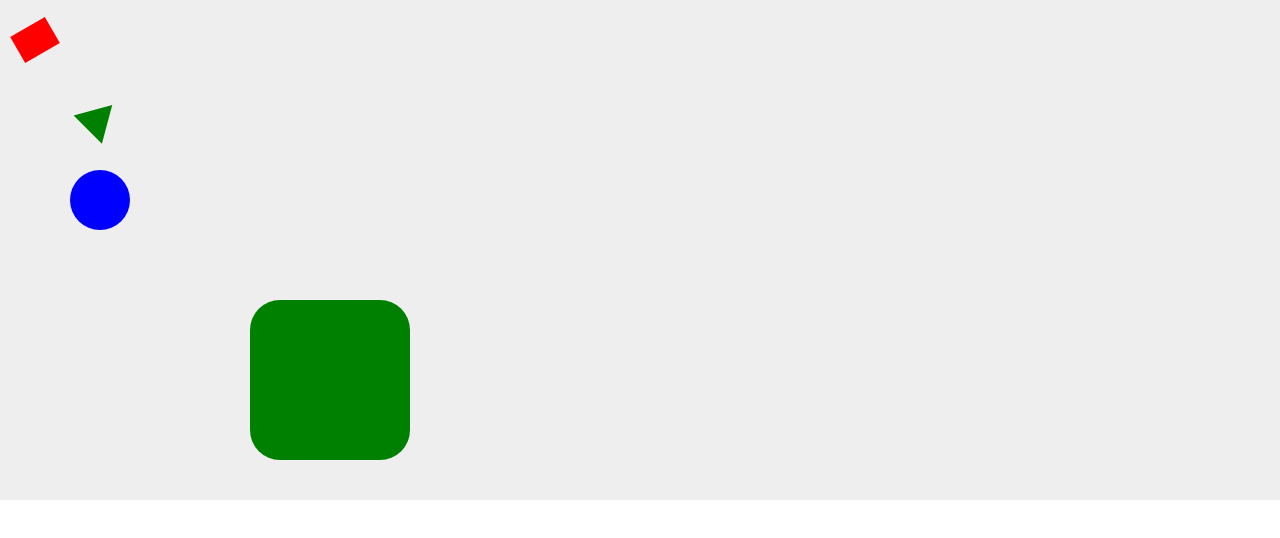
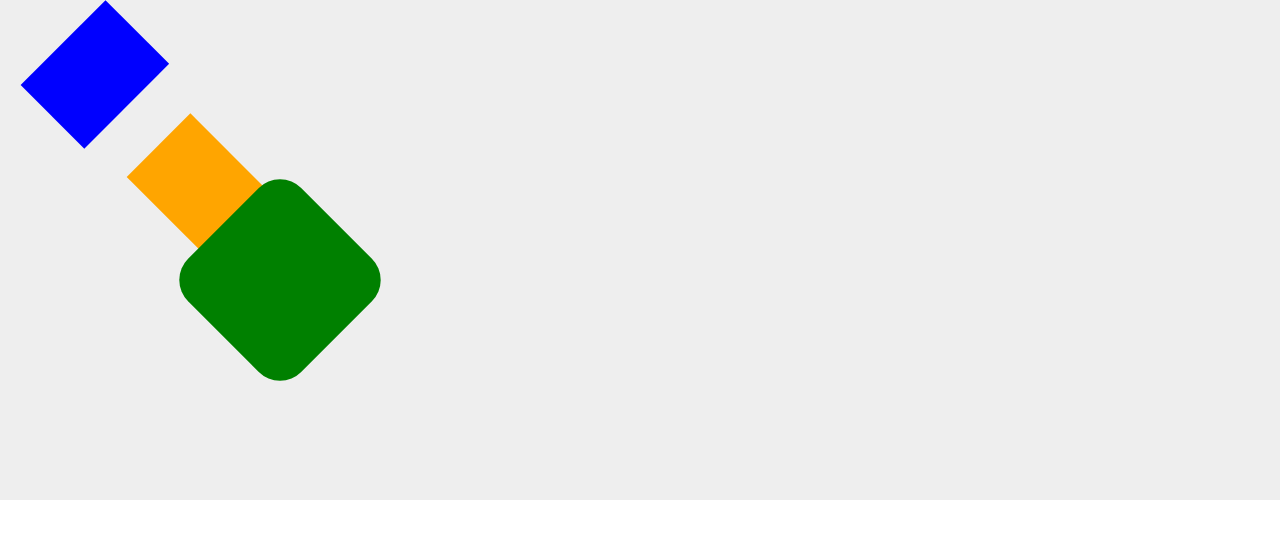
Before and after one commit to phenomLi/Canvas-Renderer, a website built with webpack: page main.html in a window 1280 px wide. Built offline with Linux system fonts and the light colour scheme.

Commit message:
新增绘制贝塞尔曲线方法，组合类型；优化代码结构

```diff
--- a/main.html
+++ b/main.html
@@ -30,33 +30,12 @@ const p = new prender(document.getElementById("canvas"), {
     height: 500
 });
 
-const rect = new p.shapes.rectangle({
-    pin: [20, 20],
-    edge: [30, 40],
-    fill: true,
-    rotate: 60,
-    color: 'red'
-});
-
-const tri = new p.shapes.triangle({
-    pin: [100, 100],
-    edge: 40,
-    rotate: 45,
-    color: 'green'
-});
-
-const c = new p.shapes.circle({
-    pin: [100, 200],
-    radius: 30,
-    fill: true,
-    color: 'blue'
-});
-
-const group = new p.shapes.group();
 
 const cu = new p.shapes.custom({
     pin: [200, 200],
+    center: [280, 280],
     color: 'green',
+    rotate: 45,
     draw(ctx, line) {
         line
         .start([0, 30])
@@ -73,20 +52,38 @@ const cu = new p.shapes.custom({
 });
 
 
-group.append(rect);
-group.append(tri);
-group.append(c);
-group.append(cu);
+const s1 = new p.shapes.rectangle({
+    pin: [50, 50],
+    edge: [90, 120],
+    fill: true,
+    color: 'blue'
+});
 
-p.append(group);
-
-//group.show(false);
-
-cu.x(250).y(300);
-
-console.log(cu.show());
+const s2 = new p.shapes.rectangle({
+    pin: [140, 50],
+    edge: [120, 90],
+    fill: true,
+    color: 'orange'
+});
 
 
+const c = new p.shapes.composite({
+    pin: [50, 50],
+    center: [155, 85],
+    rotate: 45
+});
+
+c.join(s1);
+c.join(s2);
+
+
+p.append(c);
+p.append(cu);
+
+c.x(60).y(80);
+
+s1.y(60);
+s2.x(200);
 
 console.log('图形数量:' + p.getShapesCount());
 
--- a/src/init.ts
+++ b/src/init.ts
@@ -1,5 +1,5 @@
 import { shape } from './shape/baseShape';
-import { shapes } from './render/core';
+import { shapes, ShapeType } from './render/core';
 import { group } from './shape/group';
 import { shapeHeap } from './render/core';
 import { broadcast } from './render/util';
@@ -60,14 +60,12 @@ class initCanvasStyle {
 
 
 class init {
-    private canvasEle: HTMLCanvasElement;
     private canvasStyle: initCanvasStyle;
     private ctx: CanvasRenderingContext2D;
     private shapeHeap: shapeHeap;
     public shapes;
 
     constructor(canvasEle: HTMLCanvasElement, config: canvasConfig) {
-        this.canvasEle = canvasEle;
         this.ctx = canvasEle.getContext('2d');
 
         // 设置canvas基本样式
@@ -99,11 +97,16 @@ class init {
         return this.shapeHeap.getCount();
     }
 
-    public append(shape: shape | group): void {
-        this.shapeHeap.append(shape);
+    public append(shape: ShapeType| Array<ShapeType>): void {
+        if(shape instanceof Array) {
+            shape.map(item => this.shapeHeap.append(item));
+        }
+        else {
+            this.shapeHeap.append(shape);
+        }
     }
 
-    public remove(shape: shape | group): void {
+    public remove(shape: ShapeType): void {
         this.shapeHeap.remove(shape);
     }
 
@@ -111,7 +114,7 @@ class init {
         this.shapeHeap.clear();
     }
 
-    public clone(shape: shape | group): shape | group {
+    public clone(shape: ShapeType): ShapeType {
         return this.shapeHeap.clone(shape);
     }
 
--- a/src/render/core.ts
+++ b/src/render/core.ts
@@ -6,7 +6,10 @@ import { circle } from '../shape/circle';
 import { rectangle } from '../shape/rectangle';
 import { group } from '../shape/group';
 import { composite } from '../shape/composite';
-import { line } from '../shape/line';
+
+
+// 图形类
+export type ShapeType = shape | group | composite;
 
 
 class canvasInfo {
@@ -21,7 +24,7 @@ export class shapeHeap {
     private count: number;
     private canvasInfo: canvasInfo;
     private ctx: CanvasRenderingContext2D;
-    private shapeHeapArray: Array<shape | group> = new Array();
+    private shapeHeapArray: Array<ShapeType> = new Array();
 
     constructor(ctx: CanvasRenderingContext2D, canvasInfo: canvasInfo) {
         this.count = 0;
@@ -33,67 +36,52 @@ export class shapeHeap {
         return this.count;
     }
 
-    public append(shape: shape | group) {
+    public append(shape: ShapeType) {
         this.shapeHeapArray.push(shape);
+
+        // 更改图形isMounted状态
         shape.isMount(true);
-
-        // 渲染到画布后执行钩子函数
-        shape.mounted();
-
-        if(shape instanceof group) {
-            DFS(shape.getShapeList(), item => {
-                item.isMount(true);
-                // 渲染到画布后执行钩子函数
-                item.mounted();
-            });
-
-            this.count += shape.getCount();
-        }
-        else {
-            this.count += 1;
-        }
+        // 更新画布中图形数量
+        this.count += shape.getCount();
 
         broadcast.notify();
     }
 
-    public remove(shape: shape | group) {
+    public remove(shape: ShapeType) {
         let id = shape.id();
-
+        // 将要remove的图形在shapeHeapArray中去除
         this.shapeHeapArray.map((item, index) => {
             if(item.id() === id) {
                 this.shapeHeapArray.splice(index, 1);
             }
         });
 
+        // 更改图形isMounted状态
         shape.isMount(false);
-        // 从画布中移除后执行钩子函数
-        shape.removed();
-
-        if(shape instanceof group) {
-            DFS(shape.getShapeList(), item => {
-                item.isMount(false);
-                // 从画布中移除后执行钩子函数
-                item.removed();
-            });
-
-            this.count -= shape.getCount();
-        }
-        else {
-            this.count -= 1;
-        }
+        // 更新画布中图形数量
+        this.count -= shape.getCount();
 
         broadcast.notify();
     }
 
-    public clone(shape: shape | group): shape | group {
-        if(shape instanceof group) {
-            let g = new shapes.group(shape.config());
+    public clone(shape: ShapeType): ShapeType {
+        if(shape.type() === 'group') {
+            let tempGroup = new shapes.group((<group>shape).config());
 
-            DFS(shape.getShapeList(), item => {
-                g.append(this.clone(item));
+            DFS((<group>shape).getShapeList(), item => {
+                tempGroup.append(this.clone(item));
             });
 
-            return g;
+            return tempGroup;
+        }
+        else if(shape.type() === 'composite') {
+            let tempComposite = new shapes.composite((<composite>shape).config());
+
+            DFS((<composite>shape).getShapeList(), item => {
+                tempComposite.join(<shape | composite>this.clone(item));
+            });
+
+            return tempComposite;
         }
         else {
             return new shapes[shape.type()](shape.config());
@@ -112,25 +100,16 @@ export class shapeHeap {
 
     public reRender() {
         this.ctx.clearRect(0, 0, this.canvasInfo.width, this.canvasInfo.height);
-        this.render(this.shapeHeapArray);
-    }
 
-    protected render(shapeList: Array<shape | group>) {
-        shapeList.map(item => {
+        this.shapeHeapArray.map(item => {
             if(!item.show()) return;
 
-            if(item instanceof group) {
-                this.render(item.getShapeList());
-            }
-            else {
-                this.ctx.save();
-                item.draw(this.ctx);
-                this.ctx.restore();
-            }
+            this.ctx.save();
+            item.draw(this.ctx);
+            this.ctx.restore();
         });
     }
 }
-
 
 
 
--- a/src/render/util.ts
+++ b/src/render/util.ts
@@ -1,28 +1,45 @@
-import { shape } from '../shape/baseShape';
 import { group } from '../shape/group';
+import { ShapeType } from './core';
+import { composite } from '../shape/composite';
 
 
 
 // 广播器
 export const broadcast = {
+    notifyCount: Number,
+    taskCount: Number,
     listener: Function,
 
     init(listener: Function) {
+        this.notifyCount = 0;
+        this.taskCount = 0;
         this.listener = listener;
     },
 
     notify() {
-        this.listener();
+        this.notifyCount++;
+
+        // 异步更新
+        setTimeout(function() {
+            this.taskCount++;
+
+            if(this.taskCount === this.notifyCount) {
+                console.log('申请更新次数：' + this.notifyCount);
+
+                this.taskCount = this.notifyCount = 0;
+                this.listener();
+            }
+        }.bind(this), 0);
     }
 }
 
 
 // group集合深度优先搜索
-export function DFS(shapeList: Array<shape | group>, fn: Function) {
+export function DFS(shapeList: Array<ShapeType>, fn: Function) {
     shapeList.map(item => {
-        if(item instanceof group) {
+        if(item.type() === 'group' || item.type() === 'composite') {
             fn(item);
-            DFS(item.getShapeList(), fn);
+            DFS((<group | composite>item).getShapeList(), fn);
         }
         else {
             fn(item);
--- a/src/shape/baseShape.ts
+++ b/src/shape/baseShape.ts
@@ -1,5 +1,6 @@
 import { event } from './../event/event';
-import { broadcast } from '../render/util';
+import { broadcast, DFS } from '../render/util';
+import { ShapeType } from './../render/core';
 
 export class shapeConfig {
     // 位置
@@ -35,11 +36,14 @@ export class base {
     protected _mounted: Function;
     protected _removed: Function;
 
+    protected count;
+
     constructor(config: any, type: string) {
         this._id = Symbol();
         this._type = type;
         this._isShow = true;
         this._isMount = false;
+        this.count = 1;
 
         this._mounted = config !== undefined? config.mounted: () => {};
         this._removed = config !== undefined? config.removed: () => {};
@@ -59,6 +63,16 @@ export class base {
     isMount(isMount?: boolean): boolean {
         if(isMount !== undefined && typeof isMount === 'boolean') {
             this._isMount = isMount;
+            // 更改挂载状态后执行钩子函数
+            isMount? this.mounted(): this.removed();
+
+            if(this.type() === 'group' || this.type() === 'composite') {
+                DFS(this.getShapeList(), item => {
+                    item.isMount(isMount);
+                    // 从画布中移除后执行钩子函数
+                    isMount? item.mounted(): item.removed();
+                });
+            }
         }
         else {
             return this._isMount;
@@ -69,6 +83,13 @@ export class base {
     show(isShow?: boolean): boolean | base {
         if(isShow !== undefined && typeof isShow === 'boolean') {
             this._isShow = isShow;
+
+            if(this.type() === 'group' || this.type() === 'composite') {
+                DFS(this.getShapeList(), item => {
+                    item.show(isShow);
+                });
+            }
+
             this._isMount && broadcast.notify();
             return this;
         }
@@ -77,11 +98,18 @@ export class base {
         }
     }
 
-    // 需重载函数
+    // 需重载函数: 返回图形数组(只有group和composite有该方法)
+    getShapeList(): Array<ShapeType> { return null; }
+
+    // 需重载函数: 返回配置项
     config() {};
 
+    // 返回图形数量
+    getCount(): number {
+        return this.count;
+    }
+
     /** 钩子 */
-
     mounted() {
         this._mounted && typeof this._mounted === 'function' && this._mounted();
     }
@@ -89,6 +117,9 @@ export class base {
     removed() {
         this._removed && typeof this._removed === 'function' && this._removed();
     }
+
+    /** 渲染(需重载) */
+    draw(ctx: CanvasRenderingContext2D) {}
 }
 
 
@@ -112,6 +143,7 @@ export class shape extends base {
         this._fill = (config.fill === undefined)? true: config.fill;
         this._rotate = config.rotate || 0;
     }
+
 
     /** 基本属性 */
 
@@ -170,7 +202,6 @@ export class shape extends base {
         }
     }
 
-
     // 获取基本属性
     protected getBaseConfig() {
         return {
@@ -202,8 +233,4 @@ export class shape extends base {
     end(fn: Function) {
 
     }
-
-
-    /** 渲染(需重载) */
-    draw(ctx: CanvasRenderingContext2D) {}
 }
--- a/src/shape/composite.ts
+++ b/src/shape/composite.ts
@@ -1,9 +1,11 @@
 import { shape, base } from './baseShape';
-import { broadcast } from '../render/util';
+import { broadcast, rotate } from '../render/util';
 
 
 class compositeConfig {
     pin: Array<number>;
+    center: Array<number>;
+    rotate: number;
 
     mounted: Function;
     removed: Function;
@@ -13,26 +15,42 @@ class compositeConfig {
 export class composite extends base {
     private _x: number;
     private _y: number;
+    private _rotate: number;
+    private center: Array<number>;
+
+    private shapeList: Array<shape | composite>;
 
     constructor(config: compositeConfig) {
         super(config, 'composite');
 
         this._x = config.pin[0];
         this._y = config.pin[1];
+        this._rotate = config.rotate || 0;
+        this.center = config.center;
+
+        this.shapeList = [];
     }
 
     config(): compositeConfig {
         return {
             pin: [this._x, this._y],
+            rotate: this._rotate,
+            center: this.center,
             mounted: this._mounted,
             removed: this._removed
         }
     }
 
-
     x(x?: number): number | composite {
         if(x !== undefined && typeof x === 'number') {
+            let d = x - this._x;
+
             this._x = x;
+
+            this.shapeList.map(item => {
+                item.x(<number>item.x() + d);
+            });
+
             this._isMount && broadcast.notify();
             return this;
         }
@@ -43,7 +61,14 @@ export class composite extends base {
 
     y(y?: number): number | composite {
         if(y !== undefined && typeof y === 'number') {
+            let d = y - this._y;
+
             this._y = y;
+
+            this.shapeList.map(item => {
+                item.y(<number>item.y() + d);
+            });
+
             this._isMount && broadcast.notify();
             return this;
         }
@@ -52,9 +77,39 @@ export class composite extends base {
         }
     }
 
-
-    join(shape: shape) {
-
+    getShapeList(): Array<shape | composite> {
+        return this.shapeList;
     }
 
+    join(shape: shape | composite) {
+        if(shape.type() === 'group') {
+            console.warn('group类型不能加入composite');
+
+            return;
+        }
+
+        this.shapeList.push(shape);
+
+        this._isMount && broadcast.notify();
+    }
+
+    render(ctx: CanvasRenderingContext2D, shapeList: Array<shape | composite>) {
+        this.shapeList.map(item => {
+            if(!item.show()) return;
+
+            if(item.type() === 'composite') {
+                this.render(ctx, (<composite>item).getShapeList());
+            }
+            else {
+                ctx.save();
+                item.draw(ctx);
+                ctx.restore();
+            }
+        });
+    }
+
+    draw(ctx: CanvasRenderingContext2D) {
+        rotate(ctx, [this.center[0], this.center[1]], this._rotate);
+        this.render(ctx, this.shapeList);
+    }
 }
--- a/src/shape/custom.ts
+++ b/src/shape/custom.ts
@@ -1,9 +1,9 @@
 import { shape, shapeConfig } from './baseShape';
 import { line } from './line';
-import { broadcast } from '../render/util';
+import { rotate } from '../render/util';
 
 class customConfig extends shapeConfig {
-    pin: Array<number>;
+    center: Array<number>;
 
     // 在config中重写draw函数，实现用户定制图形
     draw(ctx: CanvasRenderingContext2D) {};
@@ -13,23 +13,25 @@ class customConfig extends shapeConfig {
 //绘制定制图形
 export class custom extends shape {
     private _draw: Function;
+    private center: Array<number>;
 
     constructor(config: customConfig) {
         super(config, 'custom');
 
-        this._x = config.pin[0];
-        this._y = config.pin[1];
+        this.center = config.center;
         this._draw = config.draw;
     }
 
     config() {
         return {
             ...this.getBaseConfig(),
+            center: this.center,
             draw: this._draw
         };
     }
 
     draw(ctx: CanvasRenderingContext2D) {
+        rotate(ctx, [this.center[0], this.center[1]], this._rotate);
         this._draw(ctx, line.init(ctx, this));
     }
 }
--- a/src/shape/group.ts
+++ b/src/shape/group.ts
@@ -1,5 +1,6 @@
-import { shape, base } from './baseShape';
-import { broadcast } from '../render/util';
+import { base } from './baseShape';
+import { broadcast, DFS } from '../render/util';
+import { ShapeType } from './../render/core';
 
 
 class groupConfig {
@@ -9,8 +10,7 @@ class groupConfig {
 
 
 export class group extends base {
-    private count: number;
-    private shapeList: Array<shape | group>;
+    private shapeList: Array<ShapeType>;
 
     constructor(config: groupConfig) {
         super(config, 'group');
@@ -19,7 +19,6 @@ export class group extends base {
         this.shapeList = new Array();
     }
 
-
     config(): groupConfig {
         return {
             mounted: this._mounted,
@@ -27,24 +26,19 @@ export class group extends base {
         }
     }
 
-    getCount(): number {
-        return this.count;
-    }
-
-
-    getShapeList(): Array<shape | group> {
+    getShapeList(): Array<ShapeType> {
         return this.shapeList;
     }
 
-    append(shape: shape | group) {
+    append(shape: ShapeType) {
         this.shapeList.push(shape);
 
-        shape instanceof group? this.count += shape.getCount(): this.count += 1;
+        shape.type() === 'group'? this.count += (<group>shape).getCount(): this.count += 1;
 
         this._isMount && broadcast.notify();
     }
 
-    remove(shape: shape | group) {
+    remove(shape: ShapeType) {
         let id = shape.id();
 
         this.shapeList.map((item, index) => {
@@ -53,8 +47,28 @@ export class group extends base {
             }
         });
 
-        shape instanceof group? this.count -= shape.getCount(): this.count -= 1;
+        shape.type() === 'group'? this.count -= (<group>shape).getCount(): this.count -= 1;
 
         this._isMount && broadcast.notify();
     }
+
+
+    render(ctx: CanvasRenderingContext2D, shapeList: Array<ShapeType>) {
+        shapeList.map(item => {
+            if(!item.show()) return;
+
+            if(item.type() === 'group') {
+                this.render(ctx, (<group>item).getShapeList());
+            }
+            else {
+                ctx.save();
+                item.draw(ctx);
+                ctx.restore();
+            }
+        });
+    }
+
+    draw(ctx: CanvasRenderingContext2D) {
+        this.render(ctx, this.shapeList);
+    }
 }
--- a/src/shape/line.ts
+++ b/src/shape/line.ts
@@ -43,6 +43,7 @@ class Line {
         return this;
     }
 
+    // 直线
     bee(path: Array<Array<number>>): Line {
         for(let i = 0; i < path.length; i ++) {
             this.ctx.lineTo(path[i][0], path[i][1]);
@@ -54,6 +55,14 @@ class Line {
         return this;
     }
 
+    // 贝塞尔曲线
+    bez(ctrlPoint1: Array<number>, ctrlPoint2: Array<number>, endPoint: Array<number>) {
+        this.ctx.moveTo(this.endX, this.endY);
+        this.ctx.bezierCurveTo(ctrlPoint1[0], ctrlPoint1[1], ctrlPoint2[0], ctrlPoint2[1], endPoint[0], endPoint[1]);
+        this.endX = endPoint[0]; this.endY = endPoint[1];
+    }
+
+    // 弧线
     arc(radius: number, startDeg: number, endDeg: number, clockWise: boolean = true): Line {
         let xCenter: number, yCenter: number;
 
```
Also changed, not shown: dist/bundle.js, src/physical-system/core.ts (added).
